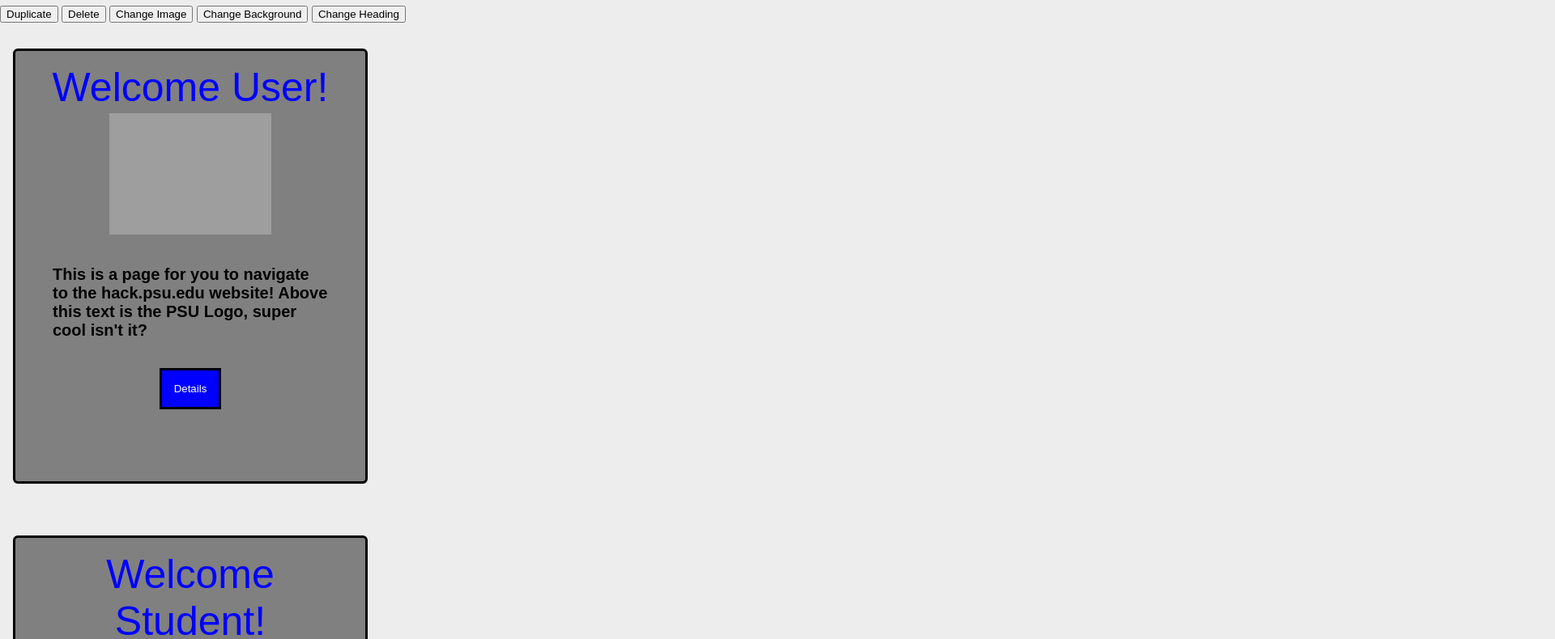
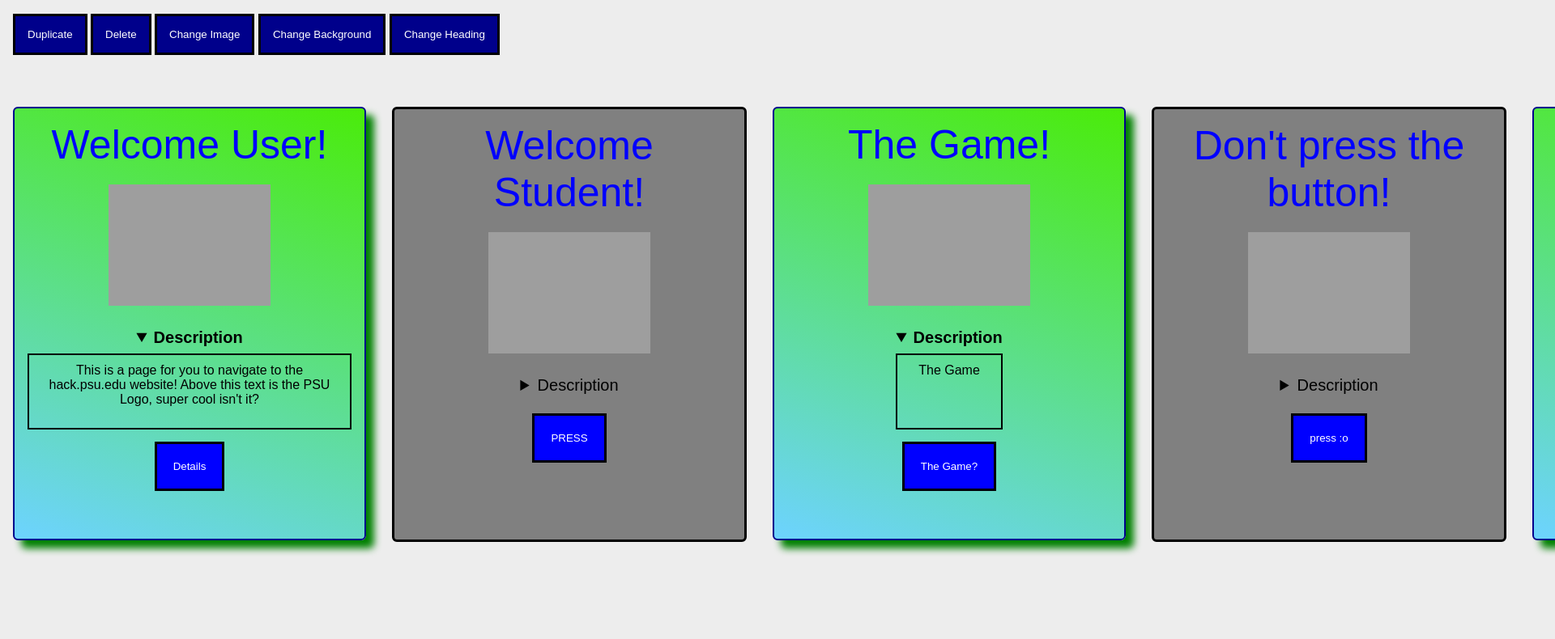
Before and after one commit to NickBoi0/polaris-chip, a website with bundled scripts: page index.html in a window 1280 px wide. Shown: the part 213-1003 px from the top of the page at 81% size, 1920 px wide, since content can reach past the window. After the commit the page ends 915 px from the top, so only its background shows below. Built offline with nearby package versions, Linux system fonts and the light colour scheme.

Commit message:
Made the card fancy!

```diff
--- a/index.html
+++ b/index.html
@@ -19,6 +19,39 @@
     polaris-chip {
       margin: 16px;
     }
+    .cardlist {
+      display: flex;
+    }
+
+    .controlBtns {
+      margin: 32px 16px;
+    }
+
+    .duplicate,
+    .delete,
+    .changeimg,
+    .changebg,
+    .changeheading {
+      background-color: darkblue;
+      color: white;
+      text-align: center;
+      padding: 15px;
+      transition: .6s all ease-in-out;
+      border: 3px solid black;
+    }
+
+    .duplicate:focus,
+    .duplicate:hover,
+    .delete:focus,
+    .delete:hover,
+    .changeimg:focus,
+    .changeimg:hover,
+    .changebg:focus,
+    .changebg:hover,
+    .changeheading:focus,
+    .changeheading:hover {
+      background-color: blue;
+    }
   </style>
   <title>polaris-chip / my-card</title>
 </head>
@@ -33,6 +66,7 @@
   <!-- this is going to take the tag and change the title -->
 
   <h1>my-card</h1>
+
   <div class="hw3">
     <div class="controlBtns">
       <button class="duplicate">Duplicate</button>
@@ -43,7 +77,9 @@
     </div>
   </div>
 
+  <div class="cardlist">
   <my-card
+    fancy
     title="Welcome User!"
     link="https://hax.psu.edu/"
     desc="This is a page for you to navigate to the hack.psu.edu website! Above this text is the PSU Logo, super cool isn't it?"
@@ -58,6 +94,7 @@
     img="https://www.lions-pride.com/cdn/shop/products/SSP01M.jpg?v=1679517060"
   ></my-card>
   <my-card
+    fancy
     title="The Game!"
     link="https://www.boredbutton.com/random"
     desc="The Game"
@@ -72,12 +109,14 @@ btnText="press :o"
     img="https://ih1.redbubble.net/image.1513623286.5890/st,small,845x845-pad,1000x1000,f8f8f8.jpg"
   ></my-card>
   <my-card
+    fancy
     title="Totally Normal Card"
     link="https://www.boredbutton.com/random"
     desc="Nothing strange here, mind your own business"
     btnText="Not a Secret Button"
     img="https://image.spreadshirtmedia.com/image-server/v1/compositions/T23A1PA3989PT17X31Y63D12350816W25000H8900Cx000000/views/1,width=550,height=550,appearanceId=1,backgroundColor=FFFFFF,noPt=true/le-lenny-face-or-le-face-face-hipster-4chan-meme-mens-longsleeve-shirt.jpg"
   ></my-card>
+</div>
 
   <!-- this is what is bringing in the definition for this tag -->
   <script type="module" src="./src/polaris-chip.js"></script>
@@ -96,7 +135,7 @@ document.querySelector(".duplicate").addEventListener("click", (e) => {
     newCard.desc = ogCard.desc;
     newCard.btnText = ogCard.btnText;
     newCard.img = ogCard.img;
-    document.querySelector(".hw3").appendChild(newCard);
+    document.querySelector(".cardlist").appendChild(newCard);
   }
 });
 
--- a/src/my-card.js
+++ b/src/my-card.js
@@ -19,6 +19,7 @@ export class MyCard extends LitElement {
     this.desc = "Welcome to this cool PSU card!";
     this.btnText = "Press";
     this.img = "";
+    this.fancy = false;
   }
 
   static get styles() {
@@ -26,35 +27,16 @@ export class MyCard extends LitElement {
       :host {
         display: block;
       }
-
-      .controlBtns {
-        margin: 32px 16px;
-      }
-
-      .duplicate,
-      .delete,
-      .changeimg,
-      .changebg,
-      .changeheading {
-        background-color: darkblue;
-        color: white;
-        text-align: center;
-        padding: 15px;
-        transition: .6s all ease-in-out;
-        border: 3px solid black;
-      }
-
-      .duplicate:focus,
-      .duplicate:hover,
-      .delete:focus,
-      .delete:hover,
-      .changeimg:focus,
-      .changeimg:hover,
-      .changebg:focus,
-      .changebg:hover,
-      .changeheading:focus,
-      .changeheading:hover {
-        background-color: blue;
+      :host([fancy]) .card {
+      display: block;
+        display: flex;
+        flex-direction: column;
+        align-items: center;
+        background: linear-gradient(200deg, #4aec0a, #6dd3ff);
+        border: 2px solid #00008c;
+        transform: rotate(-360deg);
+        transition: all 20s ease-in-out;
+        box-shadow: 10px 10px 10px green;
       }
 
       .hw2 {
@@ -74,6 +56,7 @@ export class MyCard extends LitElement {
         display: flex;
         flex-direction: column;
         align-items: center;
+        overflow: hidden;
       }
 
       .header {
@@ -83,11 +66,11 @@ export class MyCard extends LitElement {
       }
 
       .img {
-        padding: 3px;
+        padding: 20px;
       }
 
       .paragraph {
-        padding: 5px 0;
+        padding: 5px;
         font-weight: bold;
         font-size: 20px;
         margin: 30px;
@@ -97,9 +80,10 @@ export class MyCard extends LitElement {
         background-color: blue;
         color: white;
         text-align: center;
-        padding: 15px;
+        padding: 20px;
         transition: .6s all ease-in-out;
         border: 3px solid black;
+        margin-top: 15px;
       }
 
       .btn:focus,
@@ -123,7 +107,36 @@ export class MyCard extends LitElement {
           font-size: 12px;
         }
       }
+
+      details summary {
+        text-align: center;
+        font-size: 20px;
+        padding: 8px 0;
+      }
+
+      details[open] summary {
+        font-weight: bold;
+      }
+
+      details div {
+        border: 2px solid black;
+        text-align: center;
+        padding: 10px;
+        height: 70px;
+        overflow: auto;
+      }
+
     `;
+  }
+
+  openChanged(e) {
+    console.log(e.target.getAttribute('open'));
+    if (e.target.getAttribute('open') !== null) {
+      this.fancy = true;
+    }
+    else {
+      this.fancy = false;
+    }
   }
 
   render() {
@@ -136,8 +149,12 @@ render() {
           </div>
 
           <img class="img" src="${this.img}" alt="${this.title}" width="200px">
-
-        <div class="paragraph">${this.desc}</div>
+          <details ?open="${this.fancy}" @toggle="${this.openChanged}">
+            <summary>Description</summary>
+            <div>
+              <slot>${this.desc}</slot>
+            </div>
+          </details>
           <a href="${this.link}">
             <button class="btn">${this.btnText}</button>
           </a>
@@ -153,9 +170,9 @@ static get properties() {
       desc: { type: String},
       img: { type: String},
       btnText: { type: String},
+      fancy: { type: Boolean, reflect: true},
     };
   }
 }
 
-
 globalThis.customElements.define(MyCard.tag, MyCard);
```
Lines whose indentation alone changed are shown as unchanged.
